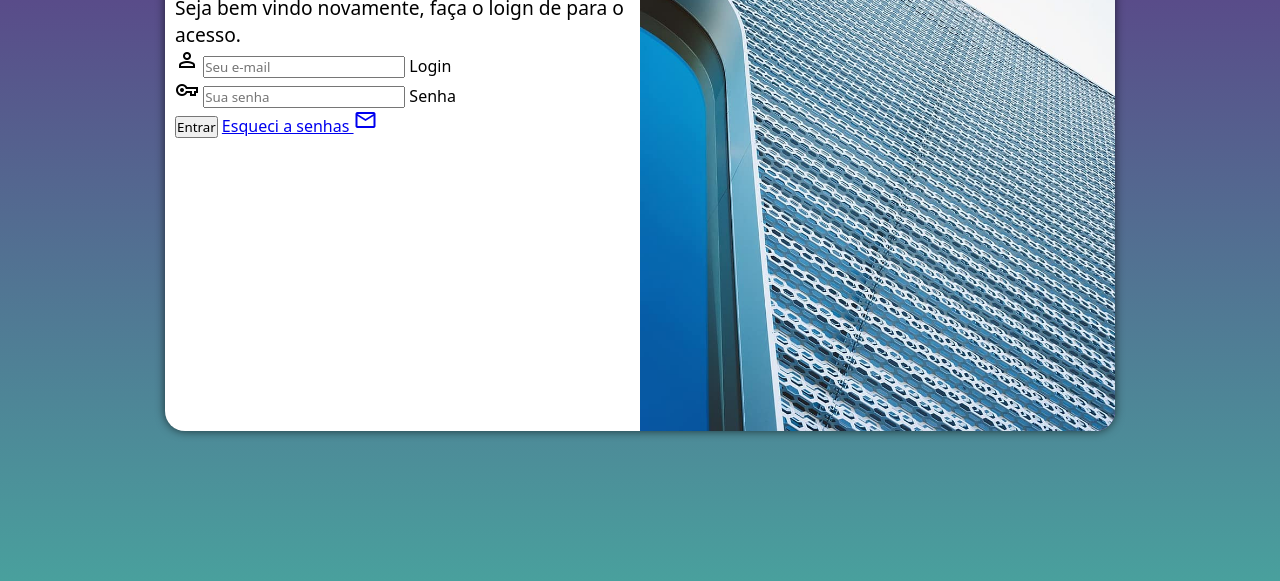
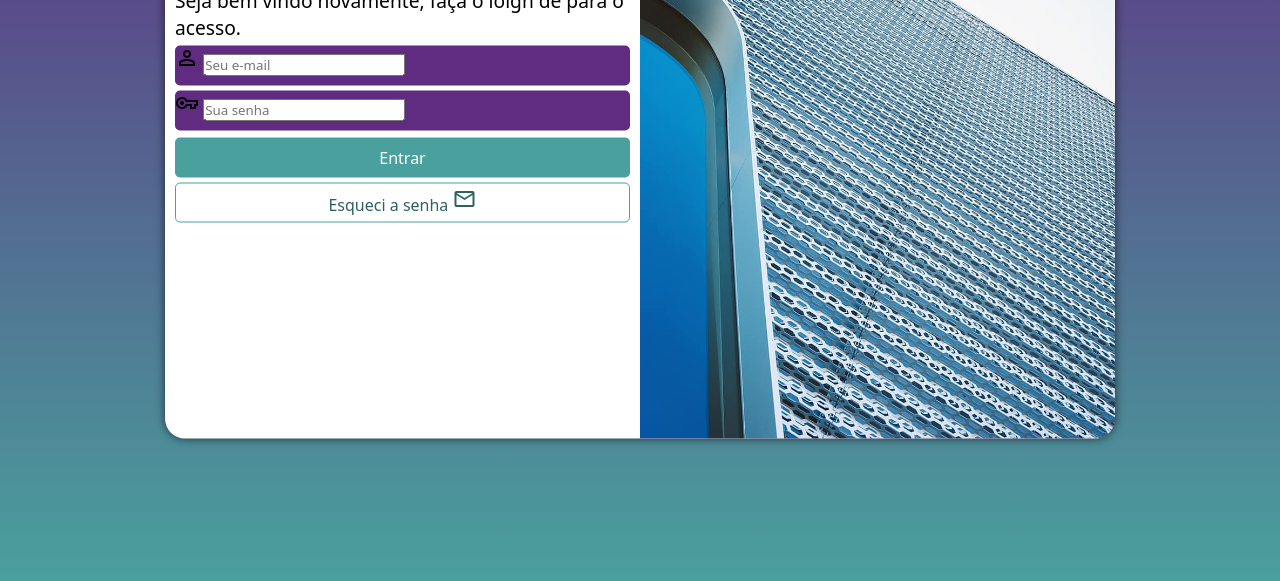
Before and after one commit to CaioJardel007/PROJETO-LOGIN-, a plain HTML site: page index.html in a window 1280 px wide. Shown: the part 219-800 px from the top of the page. Drawn offline with nearby package versions, Linux system fonts and the light colour scheme.

Commit message:
formatação formulario

```diff
--- a/ESTILOS/style.css
+++ b/ESTILOS/style.css
@@ -28,7 +28,7 @@ main{
 
     background-color: white;
     width: 250px;
-    height: 500px;
+    height: 515px;
     border-radius: 20px;
     box-shadow: 0px 0px 10px rgba(0, 0, 0, 0.637);
 
@@ -54,3 +54,47 @@ main{
 #formulario >p{
     font-size: 0.8em;
 }
+form>div.campo{
+    background-color: #5f2c82;
+    height: 40px;
+    border-radius: 5px;
+    margin: 5px 0px;
+}
+.campo >label{
+   display: none;
+}
+form>input[type=submit]{
+    display: block;
+    font-size: 1em;
+    width: 100%;
+    height: 40px;
+    background-color: #49a09d;
+    color: white;
+    border: none;
+    border-radius: 5px;
+    margin-top: 7px;
+}
+form >input[type=submit]:hover{
+      background-color: #2e615f;
+      cursor:pointer;
+}
+form > a.botao{
+    display: block;
+    text-align: center;
+    font-size: 1em;
+    width: 100%;
+    height: 40px;
+    padding-top: 3px;
+    margin-top: 5px;
+    background-color: white;
+    color: #2e615f;
+    border: 1px solid #49a09d;
+    border-radius: 5px;
+    text-decoration: none;
+}
+form > a.botao:hover{
+    background-color:#6cd3cf ;
+}
+form >a.botao>i{
+    font-size: 0.8em;
+}
--- a/index.html
+++ b/index.html
@@ -29,7 +29,7 @@
                        <label for="isenha">Senha</label>
                     </div>
                     <input type="submit" value="Entrar">
-                    <a href="esqueci.html">Esqueci a senhas <span class="material-symbols-outlined">mail</span></a>
+                    <a href="esqueci.html" class="botao">Esqueci a senha <span class="material-symbols-outlined">mail</span></a>
                </form>
            </div>
         </section>
```
